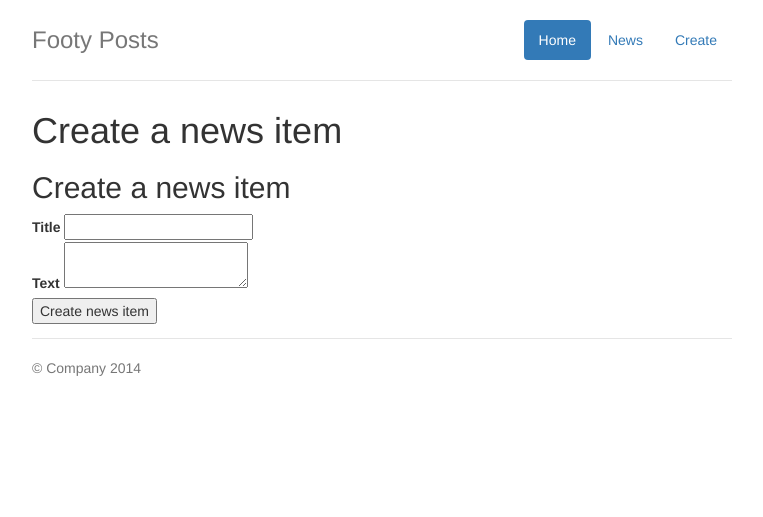
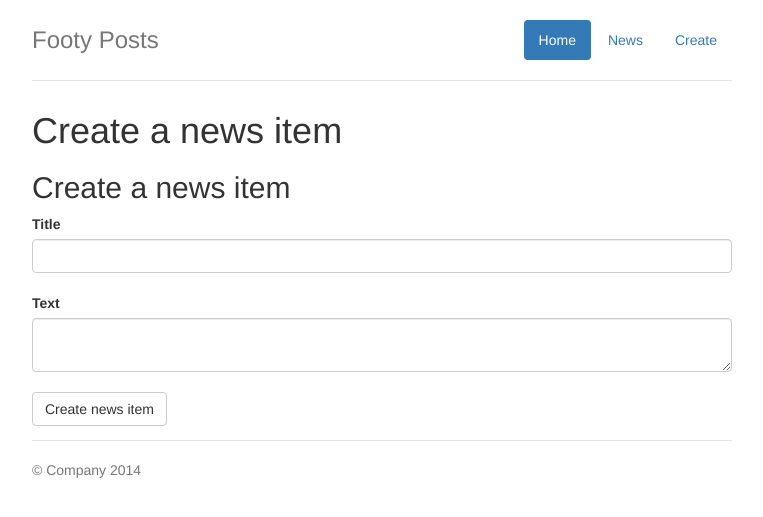
Before and after one commit to kpcna/FPS, a CodeIgniter app: page /database/index.php/news/create in a window 1280 px wide. Shown: the top 517 px of the page, without its empty margins (258-1021 px from the left). Run offline with CodeIgniter, Linux system fonts and the light colour scheme; some libraries are stand-ins or nearby versions.

Commit message:
Button css

```diff
--- a/application/views/news/create.php
+++ b/application/views/news/create.php
@@ -11,12 +11,12 @@
 <?php echo form_open('news/create'); ?>
 
     <label for="title">Title</label>
-    <input type="input" name="title" /><br />
+    <input type="input" name="title" class="form-control" /><br />
 
     <label for="text">Text</label>
-    <textarea name="text"></textarea><br />
+    <textarea name="text" class="form-control"></textarea><br />
 
-    <input type="submit" name="submit" value="Create news item" />
+    <input class="btn btn-default" type="submit" name="submit" value="Create news item" />
 
 </form>
 </body>
```
